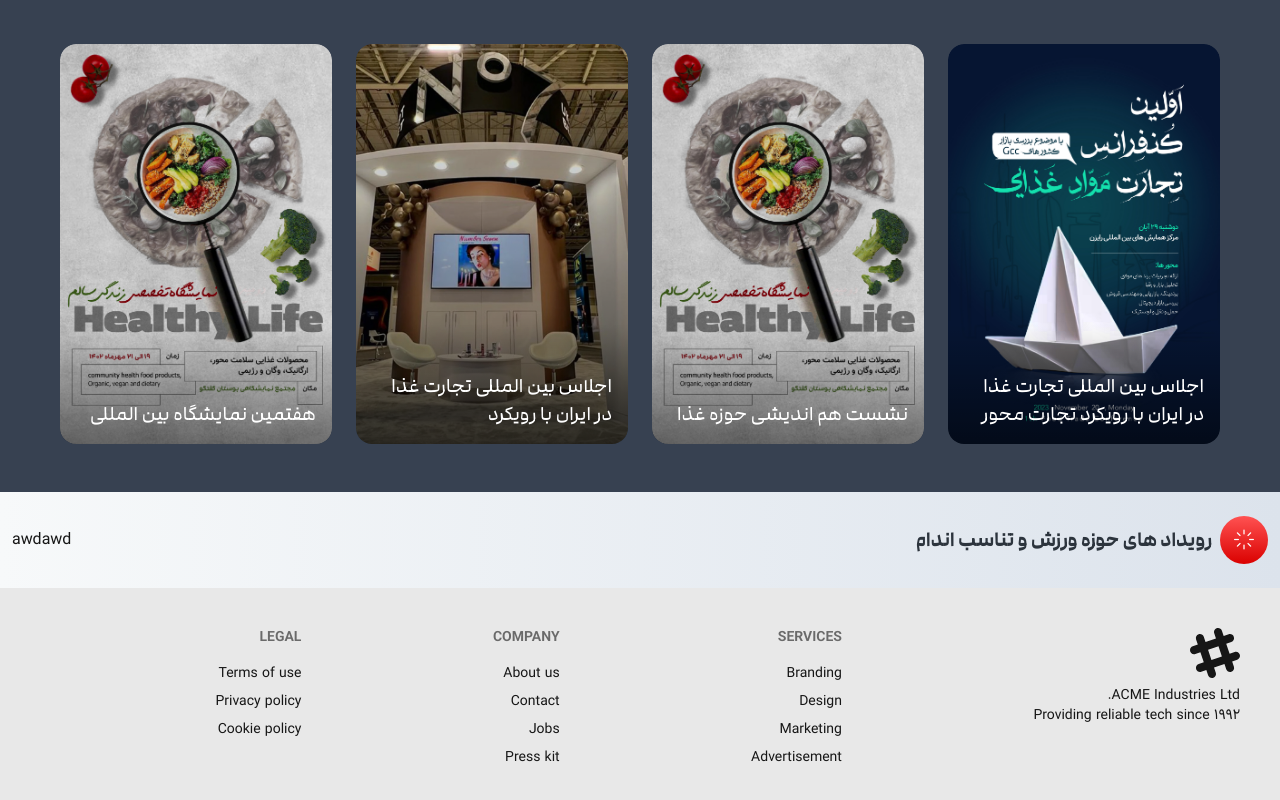
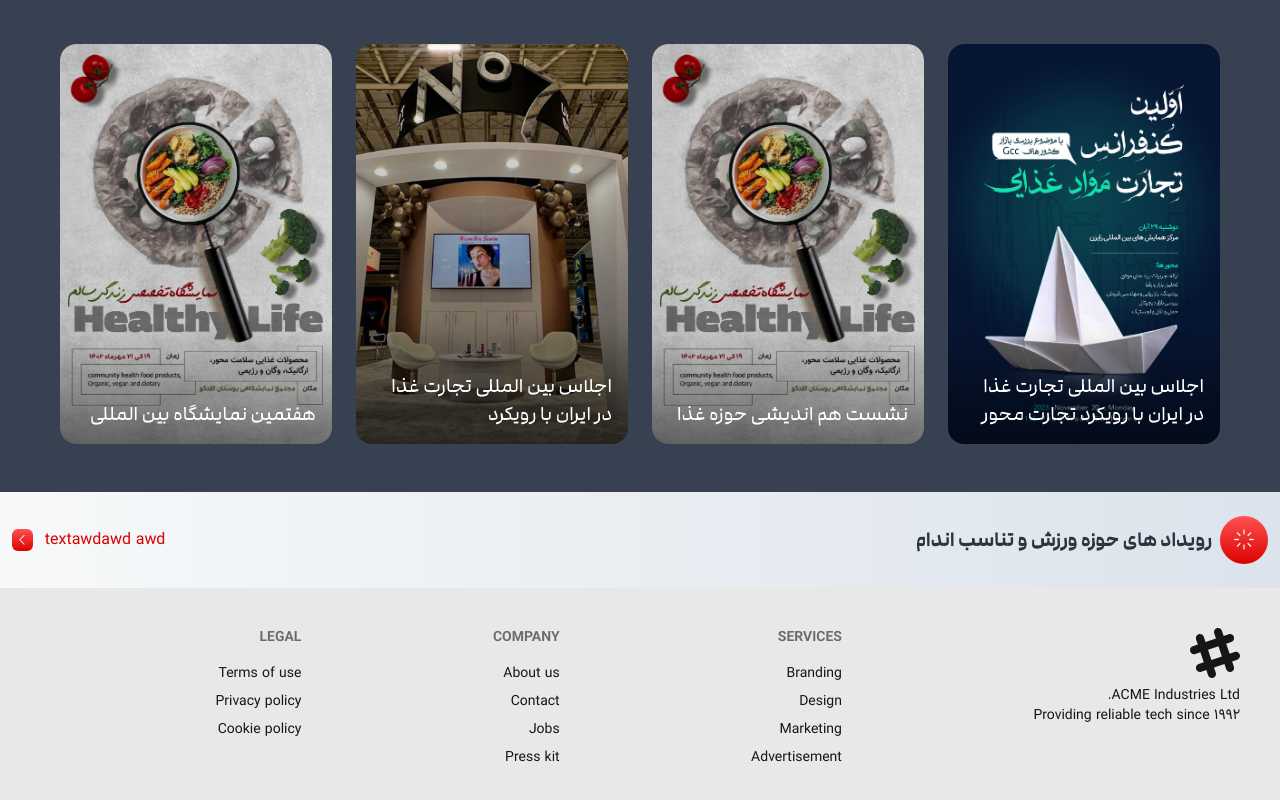
Before and after one commit to Benyaminrmb/ata-tailwind-template, a Nuxt app: page / in a window 1280 px wide. Shown: the part 1044-1844 px from the top of the page. Built offline with nearby package versions, Linux system fonts and the light colour scheme.

Commit message:
(Feat): create link component.

```diff
--- /dev/null
+++ b/components/arrow-link.vue
@@ -0,0 +1,25 @@
+<template>
+  <a class="flex gap-3 items-center cursor-pointer">
+    <span class="text-accent">
+      {{ text }}
+    </span>
+    <span
+      :class="[
+        {
+          [color]: !props.disabled,
+          'bg-gray-400': props.disabled,
+        },
+      ]"
+      class="flex p-1 px-1.5 rounded-md justify-center gap-1 items-center">
+      <main-mask :icon="`${props.icon}`" s="2" color="text-white" />
+    </span>
+  </a>
+</template>
+<script setup lang="ts">
+const props = defineProps({
+  icon: {type: String, default: ''},
+  disabled: {type: Boolean, default: false},
+  color: {type: String, default: 'primary-gradient'},
+  text: {type: String, default: ''},
+})
+</script>
--- a/pages/index.vue
+++ b/pages/index.vue
@@ -13,7 +13,7 @@
         <title-bar icon="loader" title="رویداد های حوزه ورزش و تناسب اندام" />
         <div
           class="flex gap-2 items-center flex-1 justify-end whitespace-nowrap">
-         awdawd
+          <arrow-link text="textawdawd awd " icon="angle-left"/>
         </div>
       </div>
     </div>
@@ -24,4 +24,5 @@
 <script setup lang="ts">
 
 import TitleBar from '~/components/main/title-bar.vue'
+import ArrowLink from '~/components/arrow-link.vue'
 </script>
--- a/tailwind.config.js
+++ b/tailwind.config.js
@@ -8,7 +8,7 @@ export default {
                 dddd: {
                     "primary": "#da0d0c",
                     "secondary": "#2C343D",
-                    "accent": "#37cdbe",
+                    "accent": "#DA0100",
                     "neutral": "#3d4451",
                     "base-100": "#ffffff",
                 },
```
